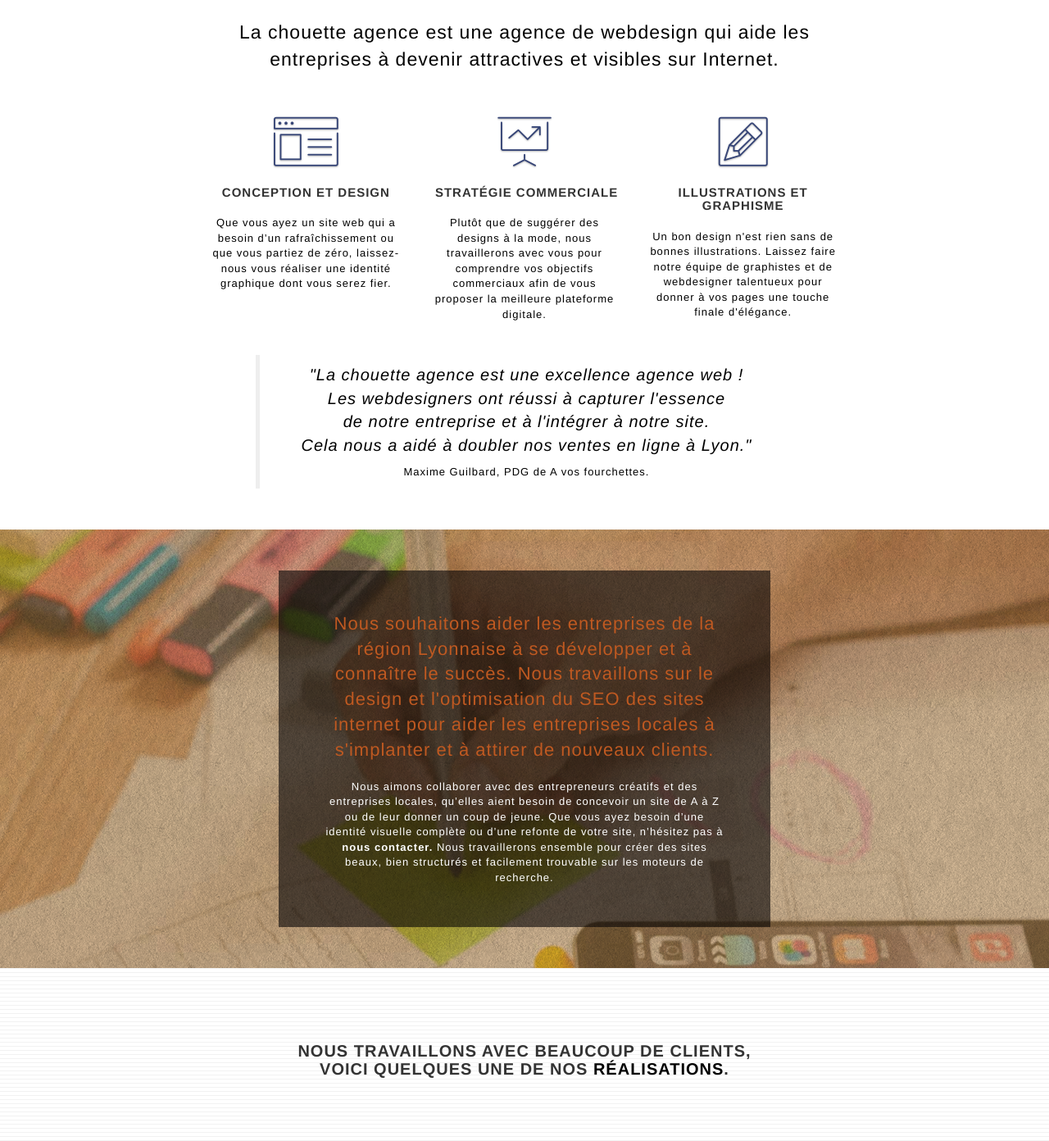
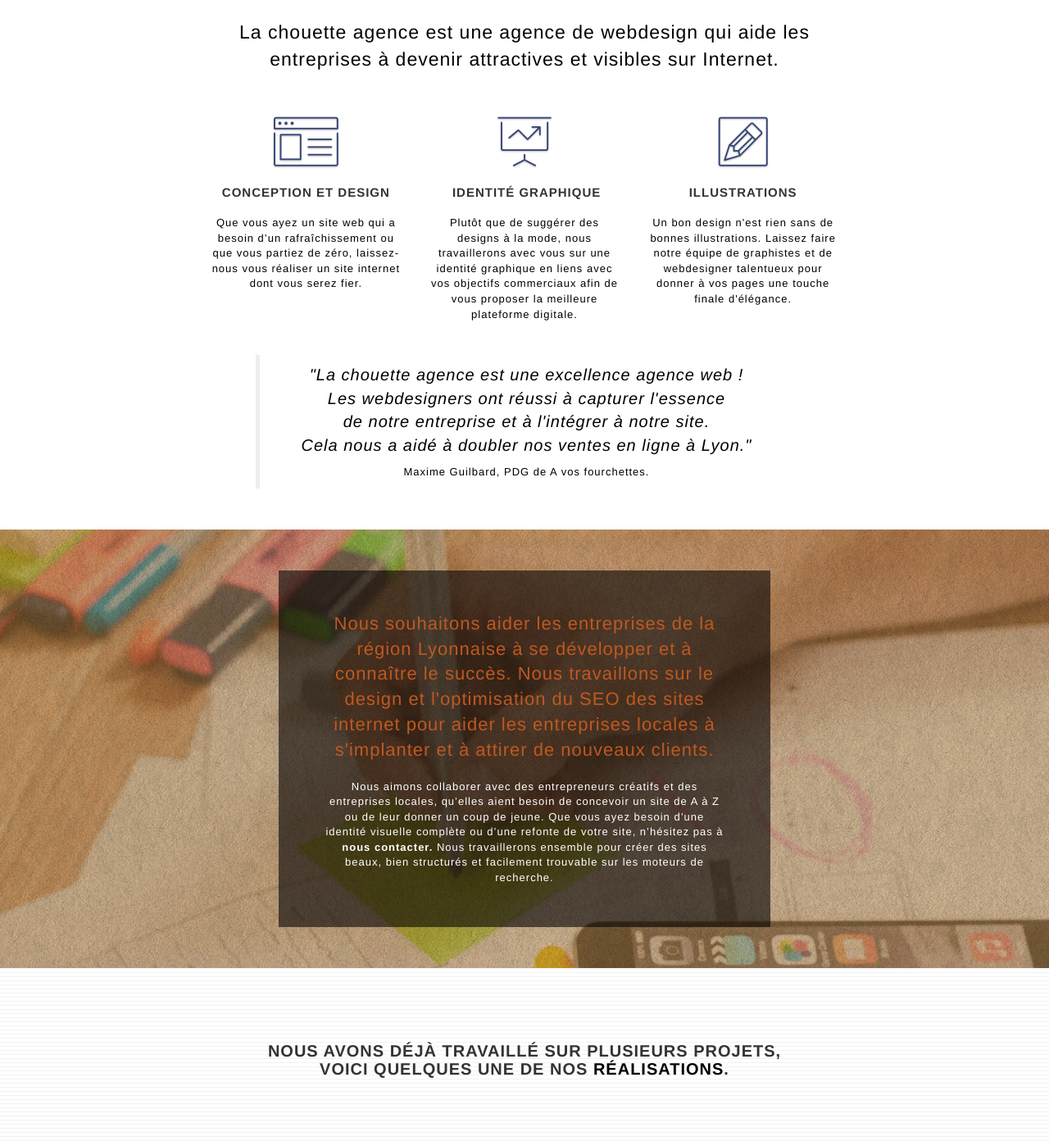
Before and after one commit to LaChipse/Optimisez-un-site-web-existant, a plain HTML site: page index.html in a window 1280 px wide. Shown: the part 535-1927 px from the top of the page at 82% size. Drawn offline with Linux system fonts and the light colour scheme.

Commit message:
Optimisation h2

```diff
--- a/index.html
+++ b/index.html
@@ -88,7 +88,7 @@
 					Conception et design
 				</h2>
 				<p class="text-center ">
-					Que vous ayez un site web qui a besoin d&rsquo;un rafraîchissement ou que vous partiez de zéro, laissez-nous vous réaliser une identité graphique dont vous serez fier.
+					Que vous ayez un site web qui a besoin d&rsquo;un rafraîchissement ou que vous partiez de zéro, laissez-nous vous réaliser un site internet dont vous serez fier.
 				</p>
 			</div>
 			<div class="col-sm-4">
@@ -96,10 +96,10 @@
 					<span class="et-icon-presentation sm-shadow icon-dark-slate-blue icons icon-lg"></span>
 				</div>
 				<h2 class="mg-md text-center">
-					&nbsp;Stratégie commerciale
+					&nbsp;Identité graphique
 				</h2>
 				<p class="text-center ">
-					Plutôt que de suggérer des designs à la mode, nous travaillerons avec vous pour comprendre vos objectifs commerciaux afin de vous proposer la meilleure plateforme digitale.
+					Plutôt que de suggérer des designs à la mode, nous travaillerons avec vous sur une identité graphique en liens avec vos objectifs commerciaux afin de vous proposer la meilleure plateforme digitale.
 				</p>
 			</div>
 			<div class="col-sm-4">
@@ -107,7 +107,7 @@
 					<span class="et-icon-edit sm-shadow icon-dark-slate-blue icons icon-lg"></span>
 				</div>
 				<h2 class="mg-md text-center">
-					Illustrations et graphisme
+					Illustrations
 				</h2>
 				<p class="text-center ">
 					Un bon design n'est rien sans de bonnes illustrations. Laissez faire notre équipe de graphistes et de webdesigner talentueux pour donner à vos pages une touche finale d'élégance.
@@ -149,7 +149,7 @@
 		<div class="row">
 			<div class="col-sm-12 text-center">
 				<h2 class="text-presentation-h2">
-					Nous travaillons avec beaucoup de clients, <br> voici quelques une de nos <a class="bold-under" href="#">réalisations</a>.
+					Nous avons déjà travaillé sur plusieurs projets, <br> voici quelques une de nos <a class="bold-under" href="#">réalisations</a>.
 				</h2>
 			</div>
 		</div>
```
